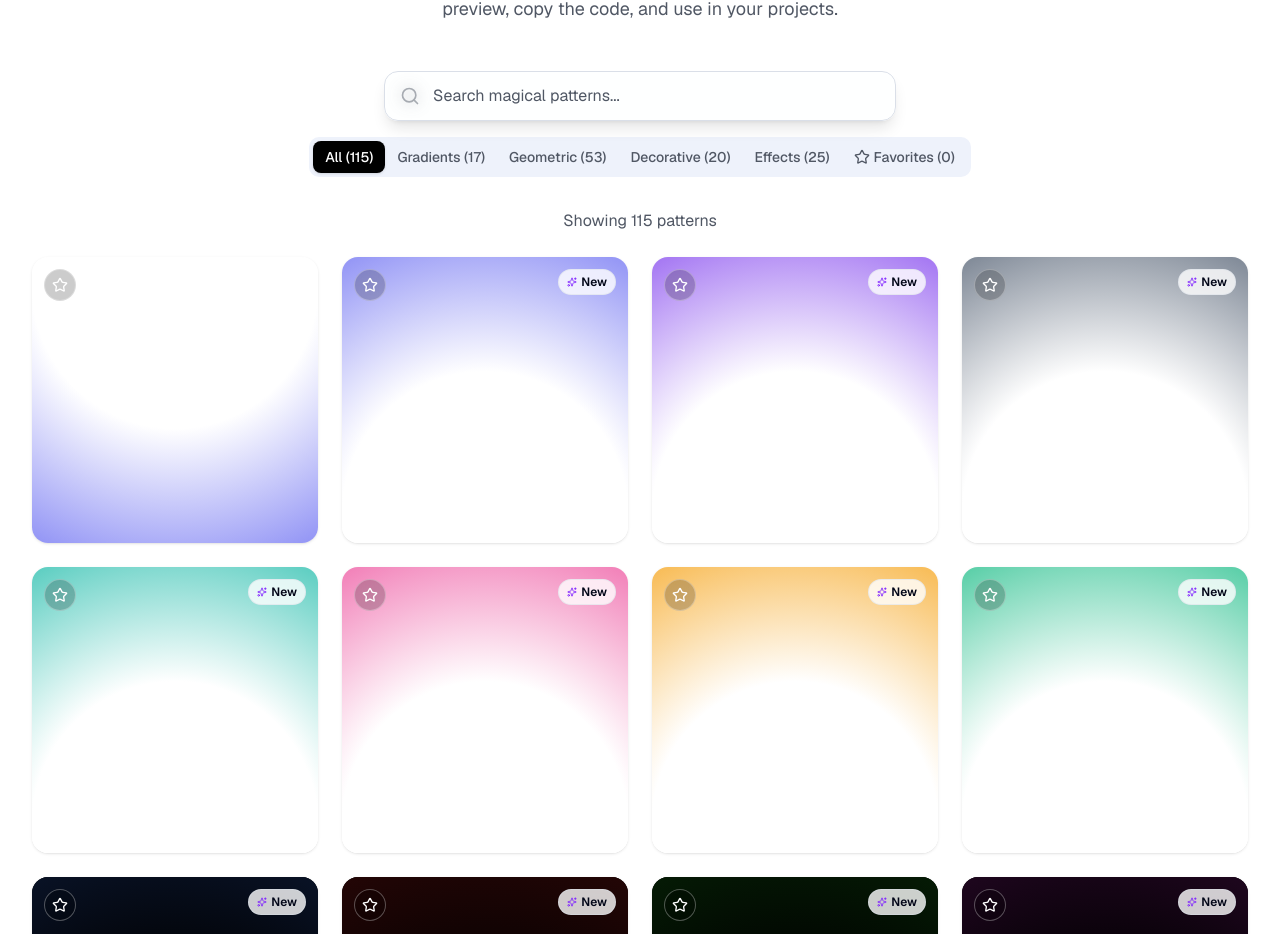
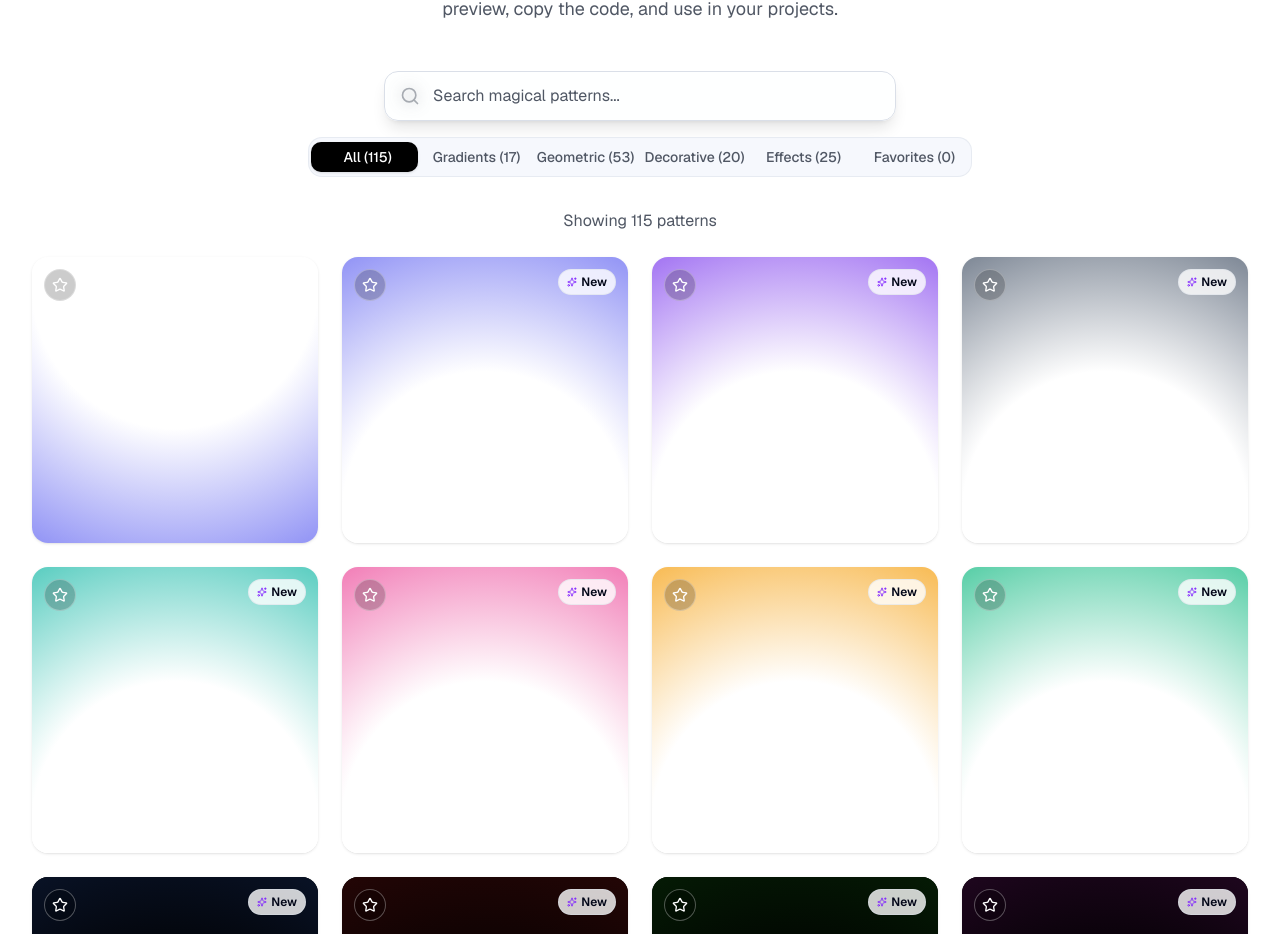
Before and after one commit to mayurbijarniya/pattern-genie, a Next.js app: page / in a window 1280 px wide. Shown: the part 1091-2025 px from the top of the page. Built offline with nearby package versions, Linux system fonts and the light colour scheme; a web font is replaced by a local one.

Commit message:
Added smooth animated sliding tabs with glassmorphism effect

```diff
--- a/src/app/components/pattern-showcase.tsx
+++ b/src/app/components/pattern-showcase.tsx
@@ -3,7 +3,7 @@
 import { useState, useMemo, useEffect } from "react";
 import { Button } from "@/components/ui/button";
 import { Badge } from "@/components/ui/badge";
-import { Tabs, TabsList, TabsTrigger } from "@/components/ui/tabs";
+// Remove tabs import for custom implementation
 import { wavePatterns } from "../utils/patterns";
 import { Pattern } from "../types/pattern";
 import { Copy, Check, Eye, Search, Filter, Sparkles, Star, X } from "lucide-react";
@@ -304,49 +304,86 @@ export default function PatternShowcase({ activePattern: _activePattern, setActi
             )}
           </div>
 
-          {/* Category Filter Tabs - Centered & Improved */}
+          {/* Category Filter Tabs - Animated Slide Effect */}
           <div className="flex justify-center w-full">
-            <Tabs value={selectedCategory} onValueChange={setSelectedCategory} className="w-auto">
-              <TabsList className="inline-flex h-10 items-center justify-center rounded-lg bg-muted p-1 text-muted-foreground">
-                <TabsTrigger
-                  value="all"
-                  className="inline-flex items-center justify-center whitespace-nowrap rounded-md px-3 py-1.5 text-sm font-medium ring-offset-background transition-all focus-visible:outline-none focus-visible:ring-2 focus-visible:ring-ring focus-visible:ring-offset-2 disabled:pointer-events-none disabled:opacity-50 data-[state=active]:bg-black data-[state=active]:text-white data-[state=active]:shadow-sm h-8"
+            <div className="inline-flex h-10 items-center justify-center rounded-xl bg-muted/50 backdrop-blur-sm border border-border/50 p-1 text-muted-foreground relative">
+              {/* Animated background slider */}
+              <div
+                className="absolute top-1 bottom-1 bg-black dark:bg-white rounded-lg transition-all duration-300 ease-out shadow-sm"
+                style={{
+                  left: `${['all', 'gradients', 'geometric', 'decorative', 'effects', 'favorites'].indexOf(selectedCategory) * (100 / 6) + 0.25}%`,
+                  width: `${100 / 6 - 0.5}%`,
+                }}
+              />
+
+              {/* Tab buttons */}
+              <button
+                onClick={() => setSelectedCategory('all')}
+                className={`relative z-10 inline-flex items-center justify-center whitespace-nowrap rounded-md px-3 py-1.5 text-sm font-medium transition-all duration-300 h-8 min-w-0 flex-1 ${
+                  selectedCategory === 'all'
+                    ? 'text-white dark:text-black'
+                    : 'text-muted-foreground hover:text-foreground hover:scale-105'
+                }`}
               >
                 All ({wavePatterns.length})
-                </TabsTrigger>
-                <TabsTrigger
-                  value="gradients"
-                  className="inline-flex items-center justify-center whitespace-nowrap rounded-md px-3 py-1.5 text-sm font-medium ring-offset-background transition-all focus-visible:outline-none focus-visible:ring-2 focus-visible:ring-ring focus-visible:ring-offset-2 disabled:pointer-events-none disabled:opacity-50 data-[state=active]:bg-black data-[state=active]:text-white data-[state=active]:shadow-sm h-8"
+              </button>
+
+              <button
+                onClick={() => setSelectedCategory('gradients')}
+                className={`relative z-10 inline-flex items-center justify-center whitespace-nowrap rounded-md px-3 py-1.5 text-sm font-medium transition-all duration-300 h-8 min-w-0 flex-1 ${
+                  selectedCategory === 'gradients'
+                    ? 'text-white dark:text-black'
+                    : 'text-muted-foreground hover:text-foreground hover:scale-105'
+                }`}
               >
                 Gradients ({categoryStats.gradients || 0})
-                </TabsTrigger>
-                <TabsTrigger
-                  value="geometric"
-                  className="inline-flex items-center justify-center whitespace-nowrap rounded-md px-3 py-1.5 text-sm font-medium ring-offset-background transition-all focus-visible:outline-none focus-visible:ring-2 focus-visible:ring-ring focus-visible:ring-offset-2 disabled:pointer-events-none disabled:opacity-50 data-[state=active]:bg-black data-[state=active]:text-white data-[state=active]:shadow-sm h-8"
+              </button>
+
+              <button
+                onClick={() => setSelectedCategory('geometric')}
+                className={`relative z-10 inline-flex items-center justify-center whitespace-nowrap rounded-md px-3 py-1.5 text-sm font-medium transition-all duration-300 h-8 min-w-0 flex-1 ${
+                  selectedCategory === 'geometric'
+                    ? 'text-white dark:text-black'
+                    : 'text-muted-foreground hover:text-foreground hover:scale-105'
+                }`}
               >
                 Geometric ({categoryStats.geometric || 0})
-                </TabsTrigger>
-                <TabsTrigger
-                  value="decorative"
-                  className="inline-flex items-center justify-center whitespace-nowrap rounded-md px-3 py-1.5 text-sm font-medium ring-offset-background transition-all focus-visible:outline-none focus-visible:ring-2 focus-visible:ring-ring focus-visible:ring-offset-2 disabled:pointer-events-none disabled:opacity-50 data-[state=active]:bg-black data-[state=active]:text-white data-[state=active]:shadow-sm h-8"
+              </button>
+
+              <button
+                onClick={() => setSelectedCategory('decorative')}
+                className={`relative z-10 inline-flex items-center justify-center whitespace-nowrap rounded-md px-3 py-1.5 text-sm font-medium transition-all duration-300 h-8 min-w-0 flex-1 ${
+                  selectedCategory === 'decorative'
+                    ? 'text-white dark:text-black'
+                    : 'text-muted-foreground hover:text-foreground hover:scale-105'
+                }`}
               >
                 Decorative ({categoryStats.decorative || 0})
-                </TabsTrigger>
-                <TabsTrigger
-                  value="effects"
-                  className="inline-flex items-center justify-center whitespace-nowrap rounded-md px-3 py-1.5 text-sm font-medium ring-offset-background transition-all focus-visible:outline-none focus-visible:ring-2 focus-visible:ring-ring focus-visible:ring-offset-2 disabled:pointer-events-none disabled:opacity-50 data-[state=active]:bg-black data-[state=active]:text-white data-[state=active]:shadow-sm h-8"
+              </button>
+
+              <button
+                onClick={() => setSelectedCategory('effects')}
+                className={`relative z-10 inline-flex items-center justify-center whitespace-nowrap rounded-md px-3 py-1.5 text-sm font-medium transition-all duration-300 h-8 min-w-0 flex-1 ${
+                  selectedCategory === 'effects'
+                    ? 'text-white dark:text-black'
+                    : 'text-muted-foreground hover:text-foreground hover:scale-105'
+                }`}
               >
                 Effects ({categoryStats.effects || 0})
-                </TabsTrigger>
-                <TabsTrigger
-                  value="favorites"
-                  className="inline-flex items-center justify-center whitespace-nowrap rounded-md px-3 py-1.5 text-sm font-medium ring-offset-background transition-all focus-visible:outline-none focus-visible:ring-2 focus-visible:ring-ring focus-visible:ring-offset-2 disabled:pointer-events-none disabled:opacity-50 data-[state=active]:bg-black data-[state=active]:text-white data-[state=active]:shadow-sm h-8"
+              </button>
+
+              <button
+                onClick={() => setSelectedCategory('favorites')}
+                className={`relative z-10 inline-flex items-center justify-center whitespace-nowrap rounded-md px-3 py-1.5 text-sm font-medium transition-all duration-300 h-8 min-w-0 flex-1 ${
+                  selectedCategory === 'favorites'
+                    ? 'text-white dark:text-black'
+                    : 'text-muted-foreground hover:text-foreground hover:scale-105'
+                }`}
               >
                 <Star className="h-4 w-4 mr-1" />
                 Favorites ({favorites.length})
-                </TabsTrigger>
-              </TabsList>
-            </Tabs>
+              </button>
+            </div>
           </div>
         </div>
 
```
Lines whose indentation alone changed are shown as unchanged.
